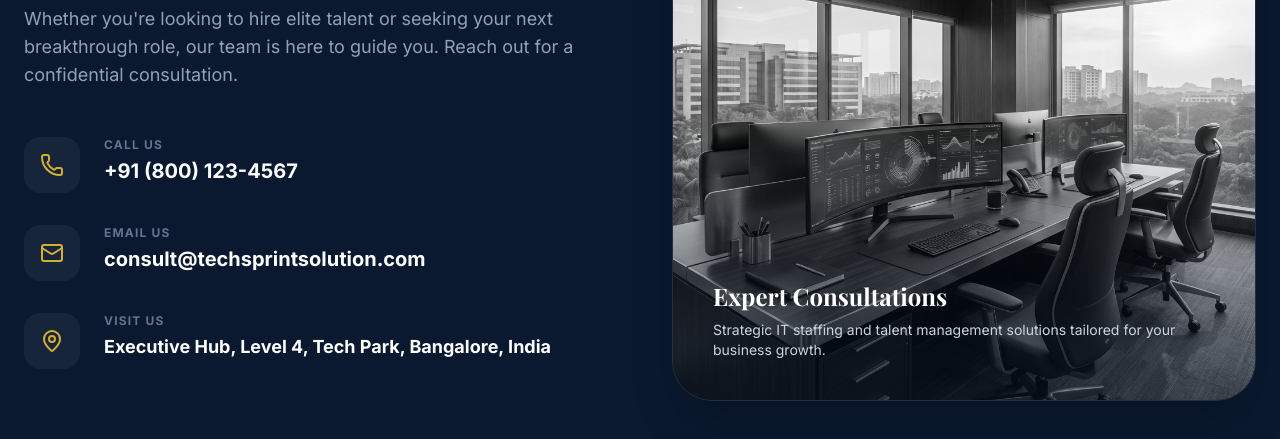
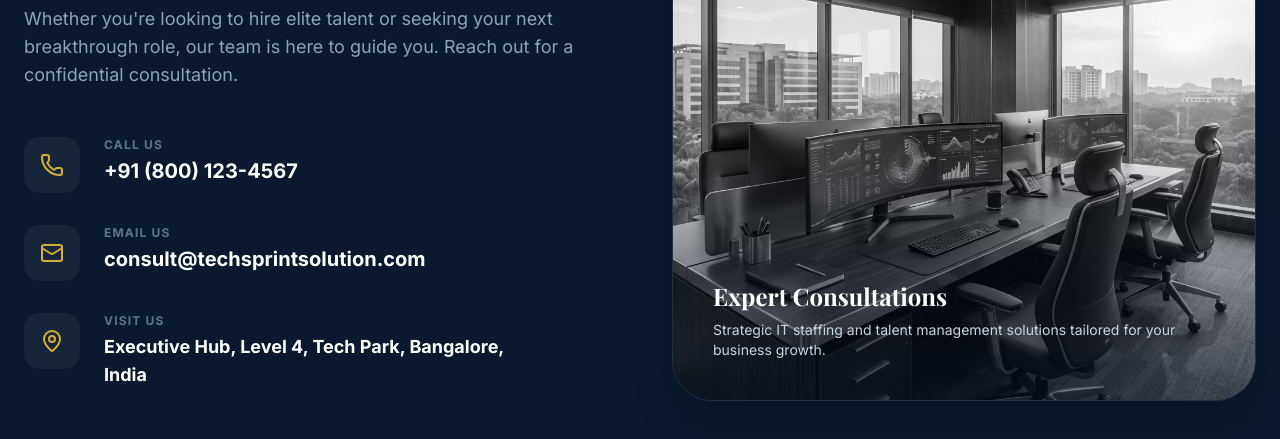
Before and after one commit to Imprasna/IT-consulting, a React (Vite) app: page / in a window 1280 px wide. Shown: the part 6320-6759 px from the top of the page. Built offline with nearby package versions, Linux system fonts and the light colour scheme.

Commit message:
Fix contact section mobile overflow

```diff
--- a/src/sections/Contact.tsx
+++ b/src/sections/Contact.tsx
@@ -22,14 +22,14 @@ const Contact = () => {
                             Whether you're looking to hire elite talent or seeking your next breakthrough role, our team is here to guide you. Reach out for a confidential consultation.
                         </p>
 
-                        <div className="space-y-8 inline-block lg:block text-left">
+                        <div className="space-y-8 max-w-lg mx-auto lg:mx-0 text-left">
                             <div className="flex items-start gap-6 group">
                                 <div className="bg-white/5 p-4 rounded-2xl group-hover:bg-royal-gold transition-colors shrink-0">
                                     <Phone className="w-6 h-6 text-royal-gold group-hover:text-primary transition-colors" />
                                 </div>
                                 <div>
                                     <p className="text-xs text-slate-500 uppercase tracking-widest font-bold mb-1">Call Us</p>
-                                    <p className="text-xl font-bold text-white">+91 (800) 123-4567</p>
+                                    <p className="text-xl font-bold text-white break-words">+91 (800) 123-4567</p>
                                 </div>
                             </div>
 
@@ -39,7 +39,7 @@ const Contact = () => {
                                 </div>
                                 <div>
                                     <p className="text-xs text-slate-500 uppercase tracking-widest font-bold mb-1">Email Us</p>
-                                    <p className="text-xl font-bold text-white">consult@techsprintsolution.com</p>
+                                    <p className="text-xl font-bold text-white break-all">consult@techsprintsolution.com</p>
                                 </div>
                             </div>
 
@@ -49,7 +49,7 @@ const Contact = () => {
                                 </div>
                                 <div>
                                     <p className="text-xs text-slate-500 uppercase tracking-widest font-bold mb-1">Visit Us</p>
-                                    <p className="text-lg font-bold text-white">Executive Hub, Level 4, Tech Park, Bangalore, India</p>
+                                    <p className="text-lg font-bold text-white break-words">Executive Hub, Level 4, Tech Park, Bangalore, India</p>
                                 </div>
                             </div>
                         </div>
```
